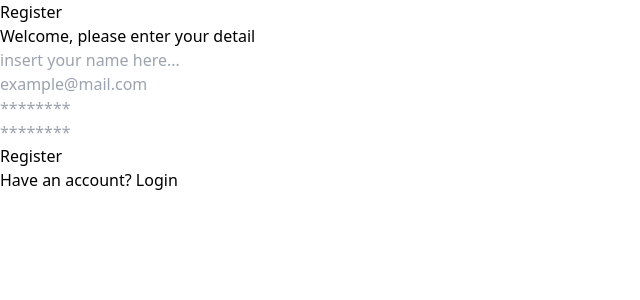
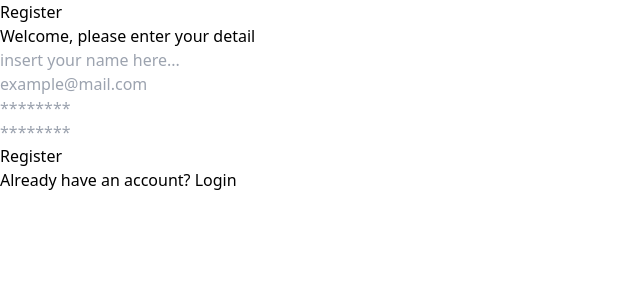
Before and after one commit to syauqidamario/learn-react, a React (Vite) app in the folder my-react-app/: page /register in a window 1280 px wide. Shown: the top 300 px of the page, without its empty margins (0-640 px from the left). Built offline with nearby package versions, Linux system fonts and the light colour scheme.

Commit message:
Added examples on conditional rendering.

```diff
--- a/my-react-app/src/components/layouts/AuthLayouts.jsx
+++ b/my-react-app/src/components/layouts/AuthLayouts.jsx
@@ -1,16 +1,37 @@
+/* eslint-disable no-unused-vars */
+/* eslint-disable react/no-unescaped-entities */
 /* eslint-disable react/react-in-jsx-scope */
 /* eslint-disable react/prop-types */
+import { Link } from "react-router-dom";
 const AuthLayout = (props) => {
-      const { children, title } = props;
+      const { children, title, type } = props;
       return (
             <div className="flex-justify-center min-h-screen items-center">
             <div className="w-full max-w-xs">
                   <h1 className="text-3xl font-bold mb-2 text-blue-600">{title}</h1>
                   <p className="font-medium text-slate-600 mb-8">Welcome, please enter your detail</p>
             {children}
+            <Navigation type={type}/>
             </div>
       </div>
       );
 };
 
+const Navigation = ({ type}) => {
+      if(type==='login'){
+            return (
+                  <p className="text-sm mt-5 text-center">Don't have an account? {" "}
+                  <Link to = "/register" className="font-bold text-blue-600">Register</Link>
+                  </p>
+            );
+      }
+      else{
+            return (
+                  <p className="text-sm mt-5 text-center">Already have an account? {" "}
+                  <Link to = "/login" className="font-bold text-blue-600">Login</Link>
+                  </p>
+            );
+      }
+};
+
 export default AuthLayout;
--- a/my-react-app/src/pages/login.jsx
+++ b/my-react-app/src/pages/login.jsx
@@ -2,14 +2,13 @@
 /* eslint-disable react/react-in-jsx-scope */
 import AuthLayout  from "../components/layouts/AuthLayouts";
 import FormLogin from "../components/Fragments/FormLogin"
-import { Link } from "react-router-dom";
+// import { Link } from "react-router-dom";
 
  const LoginPage = () => {
 
       return (
-            <AuthLayout title="Login">
+            <AuthLayout title="Login" type="login">
                   <FormLogin/>
-                  <p className="text-sm mt-5 text-center">Don't have an account?{" "} <Link to="/register" className="font-bold text-blue-600">Sign Up</Link></p>
             </AuthLayout>
       );
 }
--- a/my-react-app/src/pages/register.jsx
+++ b/my-react-app/src/pages/register.jsx
@@ -2,13 +2,12 @@
 /* eslint-disable no-unused-vars */
 import AuthLayout from "../components/layouts/AuthLayouts";
 import FormRegister from "../components/Fragments/FormRegister";
-import { Link } from "react-router-dom";
 
 const RegisterPage = () => {
       return (
-            <AuthLayout title="Register">
+            <AuthLayout title="Register" type="register">
                   <FormRegister/>
-                  <p className="text-sm mt-5 text-center">Have an account?{" "} <Link to="/login" className="font-bold text-blue-600">Login</Link></p>
+
             </AuthLayout>
       );
 };
```
